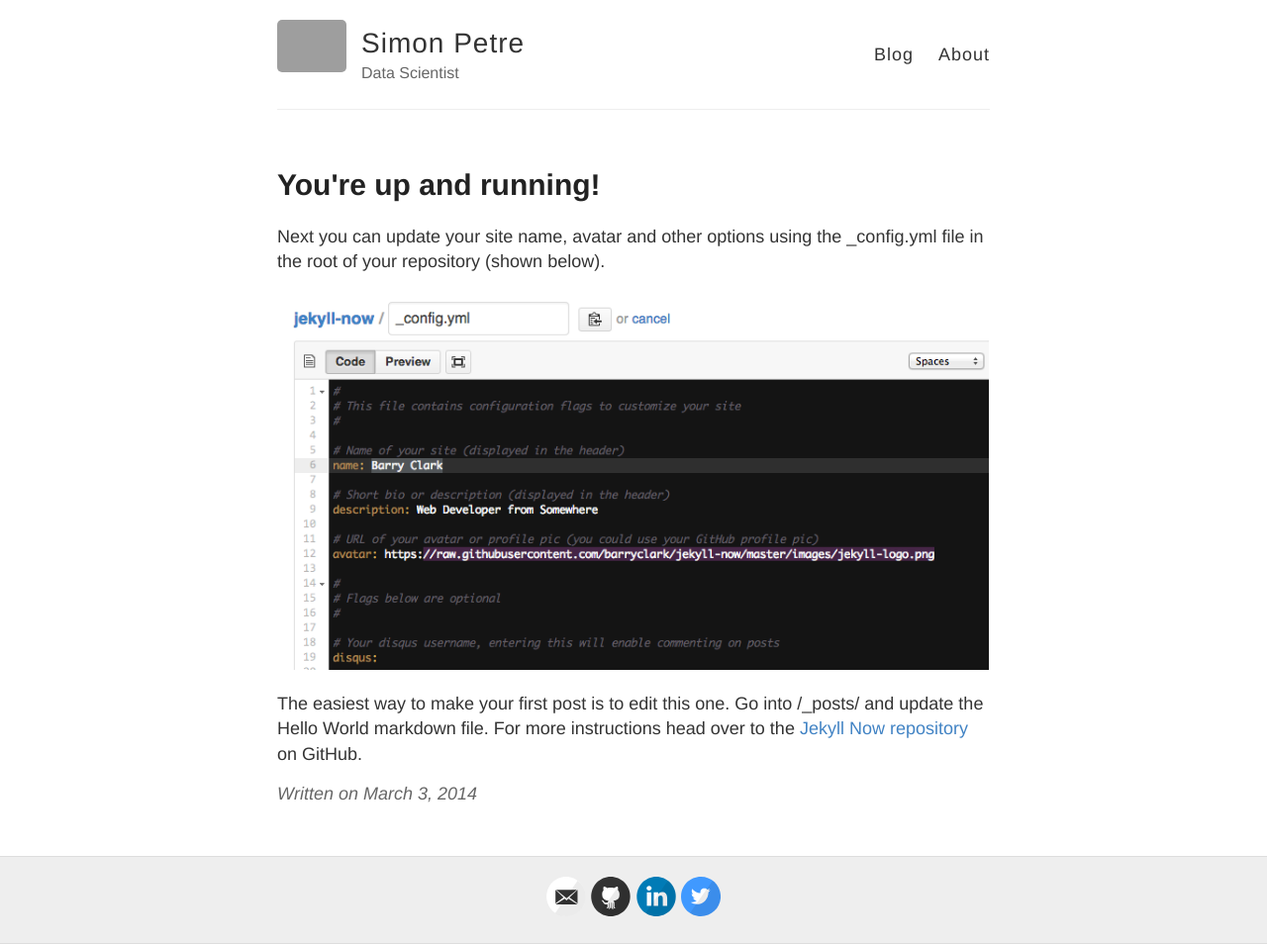
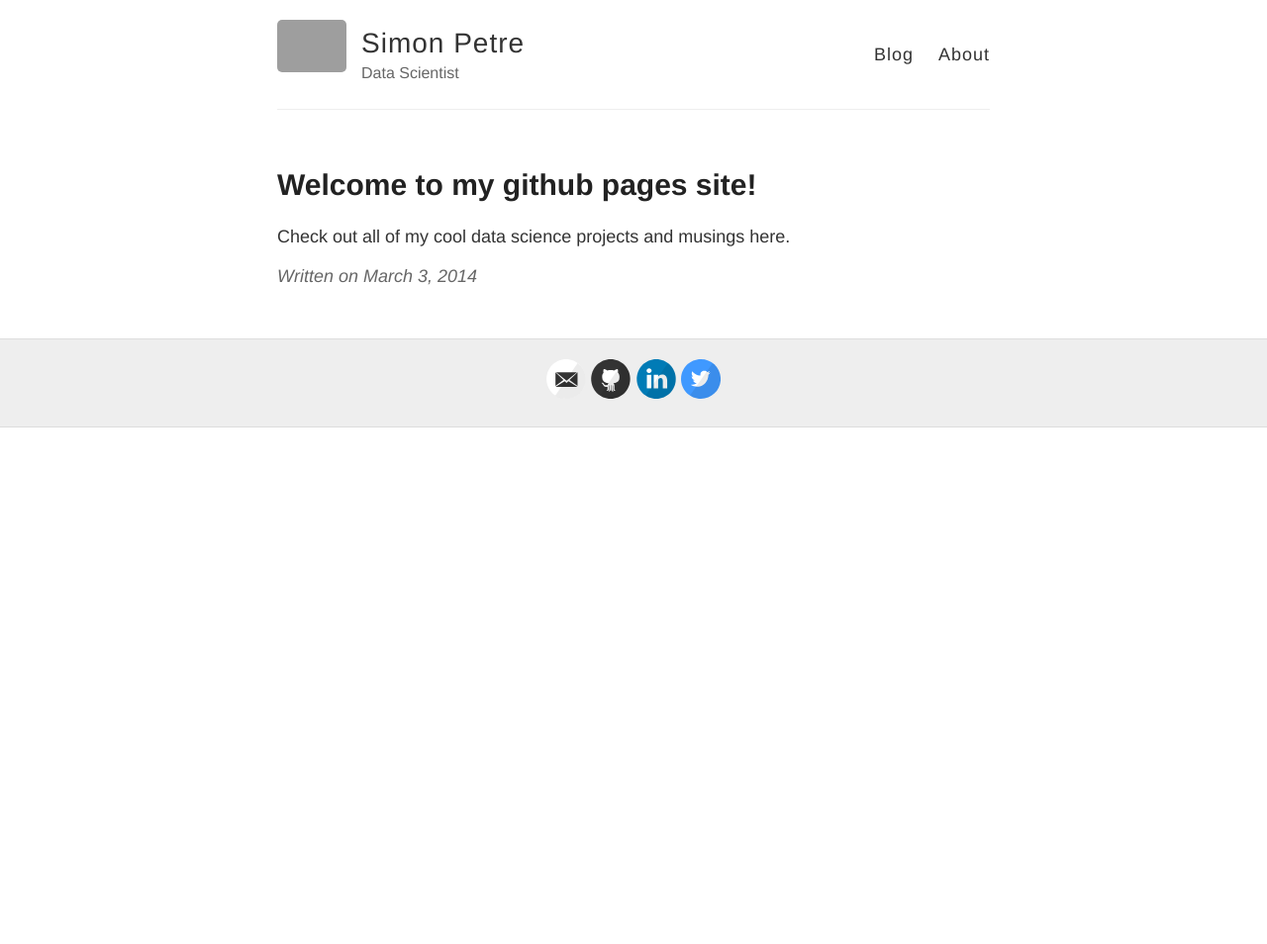
Before and after one commit to simpetre/simpetre.github.io, a Jekyll site: the page built from _posts/2014-3-3-Hello-World.md, in a window 1280 px wide. Shown: the whole page at 99% size. Built offline with Jekyll 4.4.1, drawn with Linux system fonts in a browser that asks for light colours; after the commit the page ends 900 px from its top, so only the background shows below that; grey boxes are pictures that could not be loaded.

Commit message:
add post

```diff
--- a/_posts/2014-3-3-Hello-World.md
+++ b/_posts/2014-3-3-Hello-World.md
@@ -1,10 +1,6 @@
 ---
 layout: post
-title: You're up and running!
+title: Welcome to my github pages site!
 ---
 
-Next you can update your site name, avatar and other options using the _config.yml file in the root of your repository (shown below).
-
-![_config.yml]({{ site.baseurl }}/images/config.png)
-
-The easiest way to make your first post is to edit this one. Go into /_posts/ and update the Hello World markdown file. For more instructions head over to the [Jekyll Now repository](https://github.com/barryclark/jekyll-now) on GitHub.
+Check out all of my cool data science projects and musings here.
```
Also changed, not shown: 1 other file.
